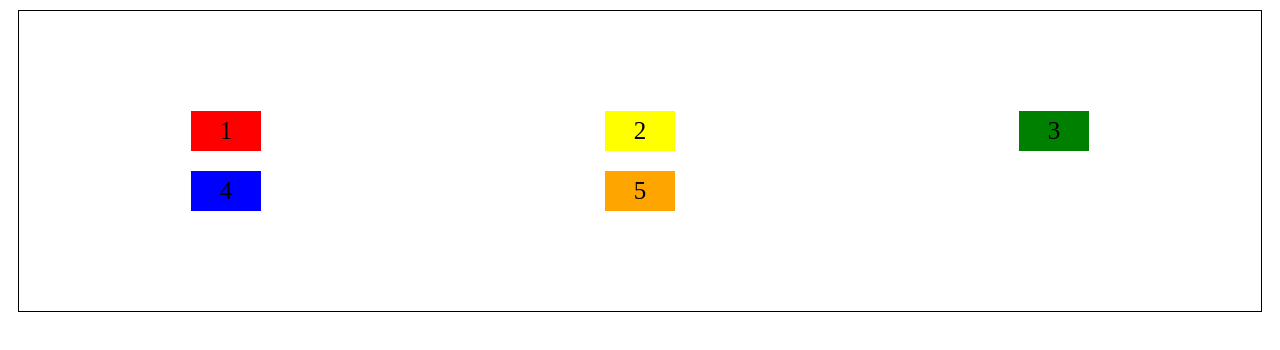
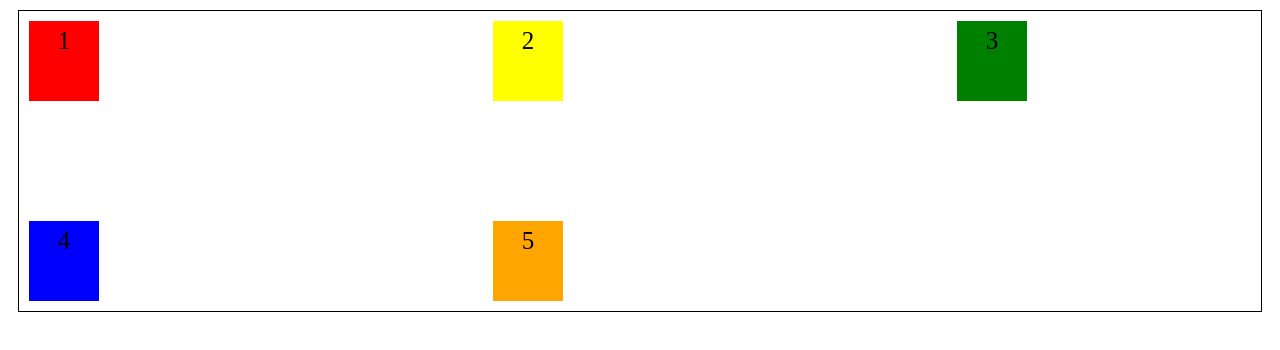
Before and after one commit to PieterJanDelbecke/codewars_TS, a website: page index.html in a window 1280 px wide. Drawn offline with Linux system fonts and the light colour scheme.

Commit message:
row and column gaps

```diff
--- a/styles.css
+++ b/styles.css
@@ -5,9 +5,13 @@
 
     display: grid;
     grid-template-columns: auto auto auto;
+    /* column-gap: 150px; */
     grid-template-rows: auto auto;
-    justify-content: space-around;
-    align-content: center;
+    /* row-gap: 100px; */
+    /* gap: 150px 100px; */
+    gap: 100px 150px;
+    /* justify-content: space-around;
+    align-content: center; */
 }
 
 .grid-item{
```
